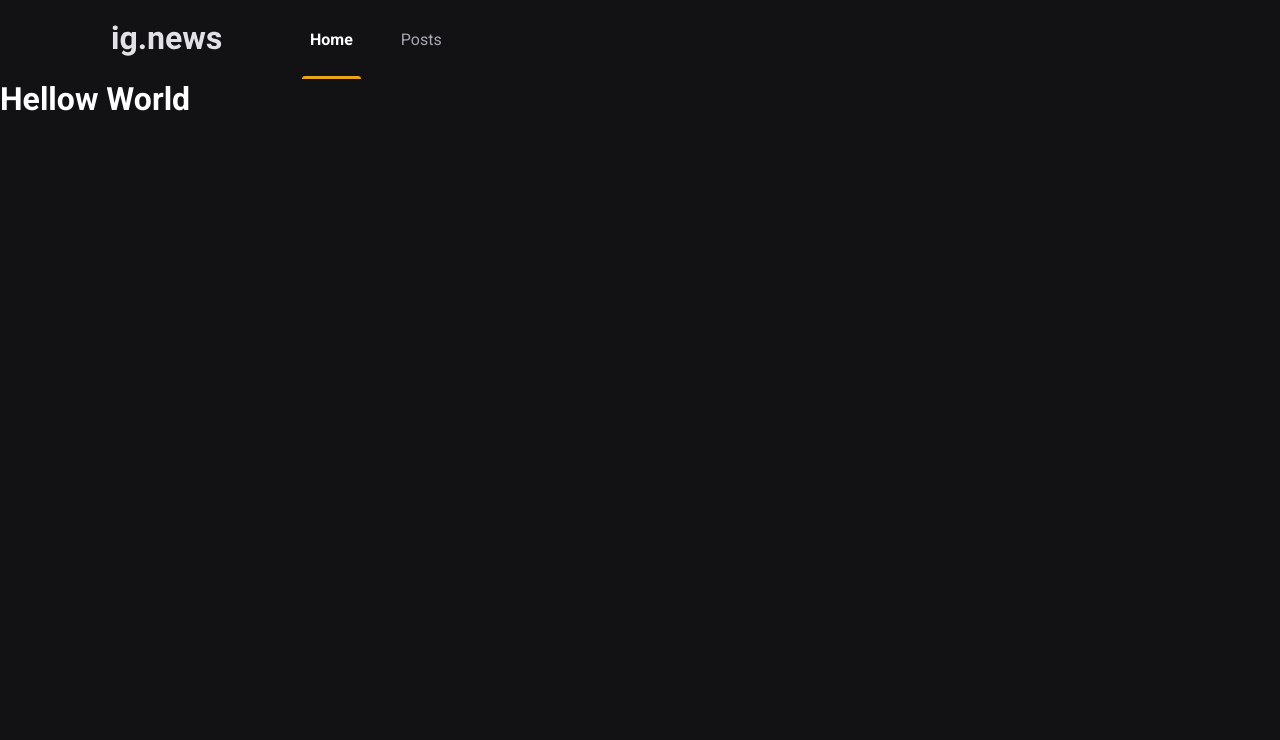
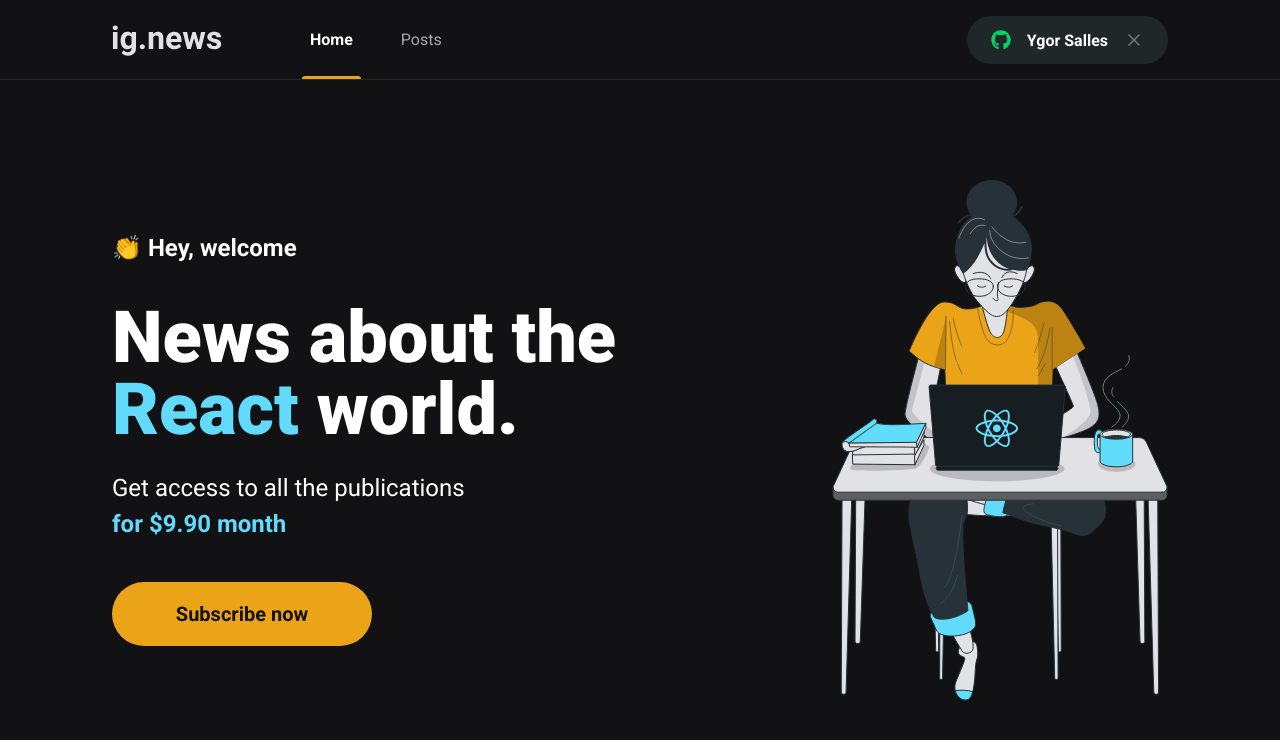
Before and after one commit to ygor-salles/ignews, a Next.js app: page / in a window 1280 px wide. Shown: the top 740 px of the page. Built offline with nearby package versions, Linux system fonts and the light colour scheme.

Commit message:
feat: page home

```diff
--- a/package.json
+++ b/package.json
@@ -12,6 +12,7 @@
     "next": "12.1.6",
     "react": "18.2.0",
     "react-dom": "18.2.0",
+    "react-icons": "^4.8.0",
     "sass": "^1.53.0"
   },
   "devDependencies": {
--- a/src/components/Header/index.tsx
+++ b/src/components/Header/index.tsx
@@ -1,4 +1,5 @@
 /* eslint-disable @next/next/no-img-element */
+import { SigninButton } from "../SigninButton";
 import styles from "./styles.module.scss";
 
 export function Header() {
@@ -10,6 +11,8 @@
           <a className={styles.active}>Home</a>
           <a>Posts</a>
         </nav>
+
+        <SigninButton />
       </div>
     </header>
   );
--- a/src/components/Header/styles.module.scss
+++ b/src/components/Header/styles.module.scss
@@ -51,4 +51,8 @@
       }
     }
   }
+
+  button {
+    margin-left: auto;
+  }
 }
--- /dev/null
+++ b/src/components/SigninButton/index.tsx
@@ -0,0 +1,18 @@
+import { FaGithub } from "react-icons/fa";
+import { FiX } from "react-icons/fi";
+import styles from "./styles.module.scss";
+
+export function SigninButton() {
+  const isUserLoggedIn = true;
+
+  return isUserLoggedIn ? (
+    <button type="button" className={styles.signInButton}>
+      <FaGithub color="#04d361" /> Ygor Salles{" "}
+      <FiX color="#737380" className={styles.closeIcon} />
+    </button>
+  ) : (
+    <button type="button" className={styles.signInButton}>
+      <FaGithub color="#eba417" /> Sign in with Github
+    </button>
+  );
+}
--- /dev/null
+++ b/src/components/SigninButton/styles.module.scss
@@ -0,0 +1,33 @@
+.signInButton {
+  height: 3rem;
+  border-radius: 3rem;
+  background: var(--gray-850);
+  border: 0;
+  padding: 0 1.5rem;
+
+  display: flex;
+  align-items: center;
+  justify-content: center;
+
+  color: var(--white);
+  font-weight: bold;
+
+  svg {
+    width: 20px;
+    height: 20px;
+  }
+
+  svg:first-child {
+    margin-right: 1rem;
+  }
+
+  svg.closeIcon {
+    margin-left: 1rem;
+  }
+
+  transition: filter 0.2s;
+
+  &:hover {
+    filter: brightness(0.8);
+  }
+}
--- /dev/null
+++ b/src/components/SubscribeButton/index.tsx
@@ -0,0 +1,9 @@
+import styles from "./styles.module.scss";
+
+export function SubscribeButton() {
+  return (
+    <button type="button" className={styles.subscribeButton}>
+      Subscribe now
+    </button>
+  );
+}
--- /dev/null
+++ b/src/components/SubscribeButton/styles.module.scss
@@ -0,0 +1,20 @@
+.subscribeButton {
+  width: 260px;
+  height: 4rem;
+  border: 0;
+  border-radius: 2rem;
+  background: var(--yellow-500);
+  color: var(--gray-900);
+  font-size: 1.25rem;
+  font-weight: bold;
+
+  display: flex;
+  align-items: center;
+  justify-content: center;
+
+  transition: filter 0.2s;
+
+  &:hover {
+    filter: brightness(0.8);
+  }
+}
--- /dev/null
+++ b/src/pages/home.module.scss
@@ -0,0 +1,45 @@
+.contentConainer {
+  max-width: 1120px;
+  margin: 0 auto;
+  padding: 0 2rem;
+  height: calc(100vh - 5rem);
+
+  display: flex;
+  align-items: center;
+  justify-content: space-between;
+}
+
+.hero {
+  max-width: 600px;
+
+  > span {
+    font-size: 1.5rem;
+    font-weight: bold;
+  }
+
+  h1 {
+    font-size: 4.5rem;
+    line-height: 4.5rem;
+    font-weight: 900;
+    margin-top: 2.5rem;
+
+    span {
+      color: var(--cyan-500);
+    }
+  }
+
+  p {
+    font-size: 1.5rem;
+    line-height: 2.25rem;
+    margin-top: 1.5rem;
+
+    span {
+      color: var(--cyan-500);
+      font-weight: bold;
+    }
+  }
+
+  button {
+    margin-top: 2.5rem;
+  }
+}
--- a/src/pages/index.tsx
+++ b/src/pages/index.tsx
@@ -1,12 +1,30 @@
+/* eslint-disable @next/next/no-img-element */
 import Head from "next/head";
+import styles from "./home.module.scss";
+import { SubscribeButton } from "../components/SubscribeButton";
 
 export default function Home() {
   return (
     <>
       <Head>
-        <title>Início | ig.news</title>
+        <title>Home | ig.news</title>
       </Head>
-      <h1>Hellow World</h1>
+
+      <main className={styles.contentConainer}>
+        <section className={styles.hero}>
+          <span>👏 Hey, welcome</span>
+          <h1>
+            News about the <span>React</span> world.
+          </h1>
+          <p>
+            Get access to all the publications <br />
+            <span>for $9.90 month</span>
+          </p>
+          <SubscribeButton />
+        </section>
+
+        <img src="/images/avatar.svg" alt="Girl coding" />
+      </main>
     </>
   );
 }
--- a/src/styles/global.scss
+++ b/src/styles/global.scss
@@ -9,6 +9,8 @@
 
   --gray-50: #e1e1e6;
   --gray-300: #a8a8b3;
+  --gray-800: #29292e;
+  --gray-850: #1f2729;
   --gray-900: #121214;
 
   --cyan-500: #61dafb;
@@ -32,7 +34,11 @@
   color: var(--white);
 }
 
-body, input, textarea, select, button {
+body,
+input,
+textarea,
+select,
+button {
   font: 400 1rem "Roboto", sans-serif;
 }
 
```
Also changed, not shown: 1 other file (tests, documents, lock files or other folders). Lines whose indentation alone changed are shown as unchanged.
